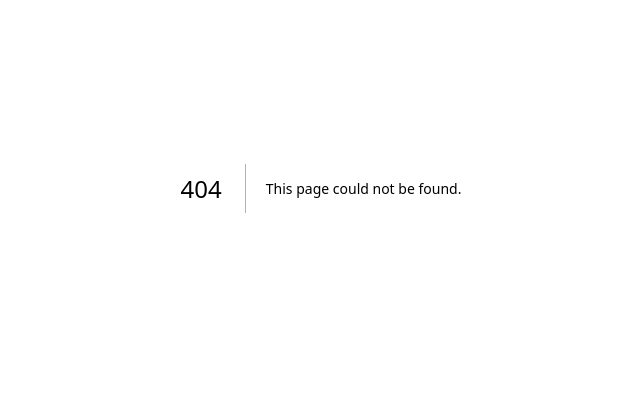
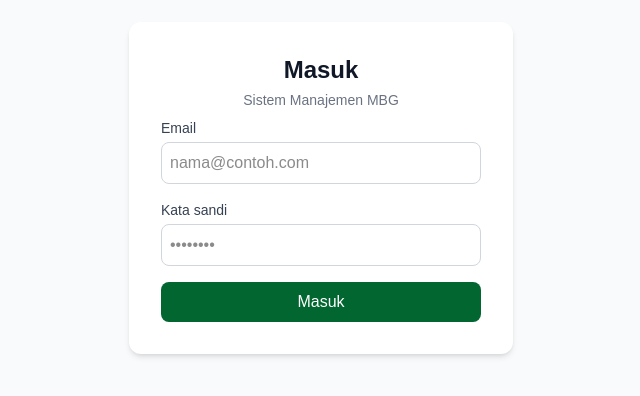
Before and after one commit to avsmenma/mbg, a Next.js app: page /login in a window 1280 px wide. Before the commit this address had no page. Shown: the part 212-608 px from the top of the page, without its empty margins (319-959 px from the left). Built offline with nearby package versions, Linux system fonts and the light colour scheme.

Commit message:
feat(auth): tambah halaman login (email+kata sandi, UI Bahasa Indonesia)

```diff
--- /dev/null
+++ b/src/app/login/page.tsx
@@ -0,0 +1,83 @@
+'use client'
+
+import { useState } from 'react'
+import { useRouter } from 'next/navigation'
+import { createClient } from '@/lib/supabase/client'
+
+export default function Login() {
+  const [email, setEmail] = useState('')
+  const [pw, setPw] = useState('')
+  const [err, setErr] = useState('')
+  const [loading, setLoading] = useState(false)
+  const router = useRouter()
+
+  async function submit(e: React.FormEvent) {
+    e.preventDefault()
+    setLoading(true)
+    setErr('')
+    const { error } = await createClient().auth.signInWithPassword({
+      email,
+      password: pw,
+    })
+    if (error) {
+      setErr(error.message)
+      setLoading(false)
+    } else {
+      router.push('/dashboard')
+    }
+  }
+
+  return (
+    <div className="min-h-screen flex items-center justify-center bg-gray-50">
+      <form
+        onSubmit={submit}
+        className="max-w-sm w-full mx-auto space-y-4 p-8 bg-white rounded-xl shadow-md"
+      >
+        <div className="text-center mb-2">
+          <h1 className="text-2xl font-bold text-gray-900">Masuk</h1>
+          <p className="text-sm text-gray-500 mt-1">Sistem Manajemen MBG</p>
+        </div>
+
+        <div className="space-y-1">
+          <label className="block text-sm font-medium text-gray-700">
+            Email
+          </label>
+          <input
+            type="email"
+            className="border border-gray-300 w-full p-2 rounded-lg focus:outline-none focus:ring-2 focus:ring-green-800"
+            placeholder="nama@contoh.com"
+            value={email}
+            onChange={(e) => setEmail(e.target.value)}
+            required
+          />
+        </div>
+
+        <div className="space-y-1">
+          <label className="block text-sm font-medium text-gray-700">
+            Kata sandi
+          </label>
+          <input
+            type="password"
+            className="border border-gray-300 w-full p-2 rounded-lg focus:outline-none focus:ring-2 focus:ring-green-800"
+            placeholder="••••••••"
+            value={pw}
+            onChange={(e) => setPw(e.target.value)}
+            required
+          />
+        </div>
+
+        {err && (
+          <p className="text-red-600 text-sm bg-red-50 p-2 rounded">{err}</p>
+        )}
+
+        <button
+          type="submit"
+          disabled={loading}
+          className="bg-green-800 hover:bg-green-900 disabled:opacity-60 text-white w-full p-2 rounded-lg font-medium transition-colors"
+        >
+          {loading ? 'Memuat...' : 'Masuk'}
+        </button>
+      </form>
+    </div>
+  )
+}
```
